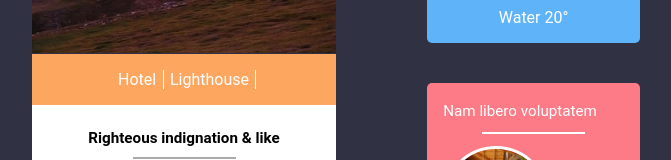
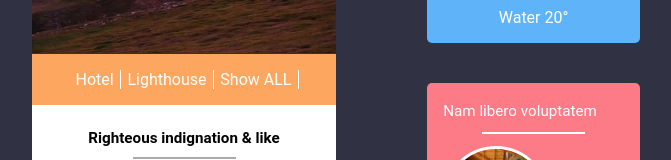
Before and after one commit to vdmakul/angular-course-task1, an Angular app: page / in a window 1280 px wide. Shown: the part 326-486 px from the top of the page, without its empty margins (304-975 px from the left). Built offline with nearby package versions, Linux system fonts and the light colour scheme.

Commit message:
show all selection

```diff
--- a/src/app/site-search/site-search.component.html
+++ b/src/app/site-search/site-search.component.html
@@ -5,6 +5,9 @@
         <li *ngFor="let type of types | unique">
           <a href="#" (click)="currentType = type">{{type}}</a>
         </li>
+      <li>
+        <a href="#" (click)="currentType = null">Show ALL</a>
+      </li>
     </ul>
   </div>
 </div>
```
